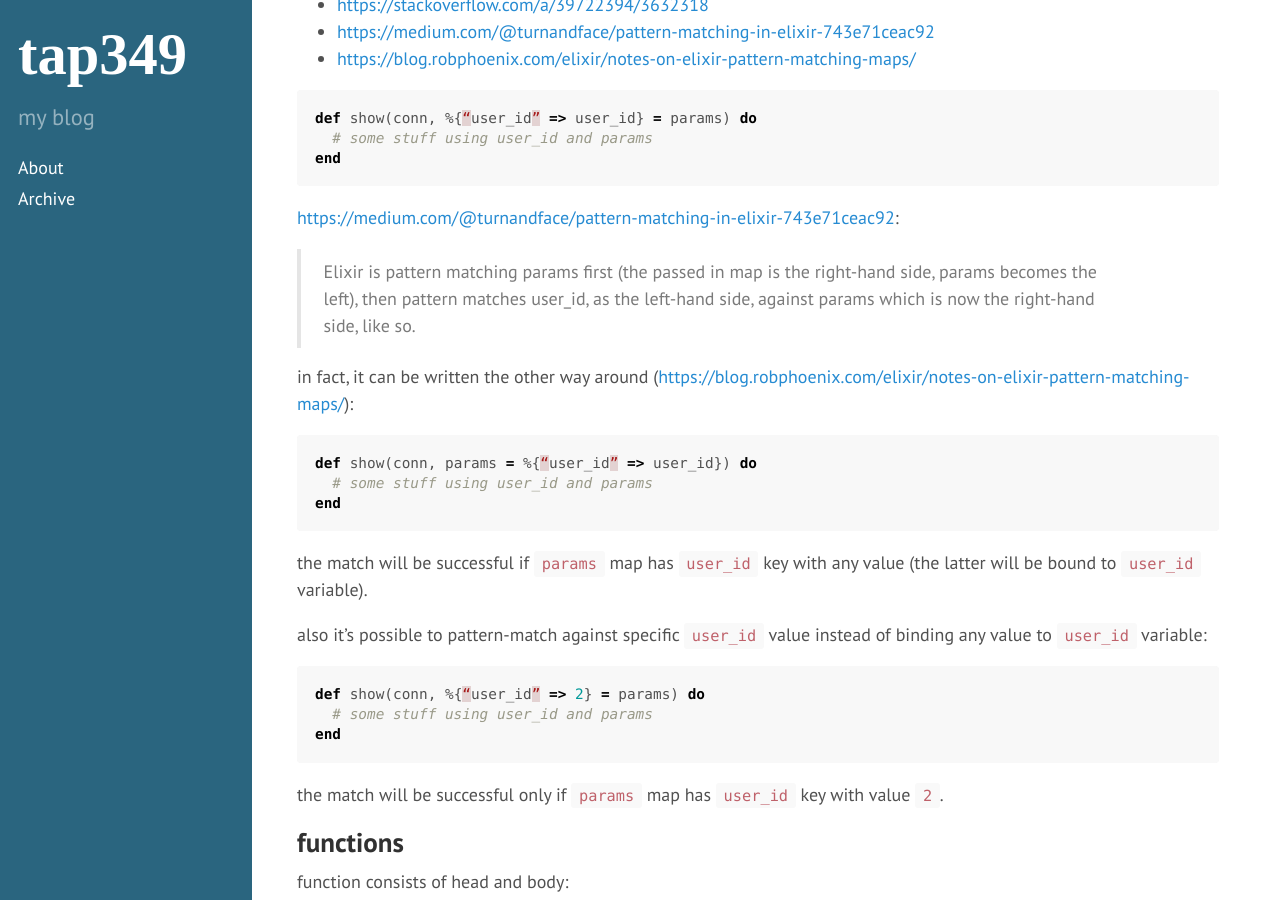
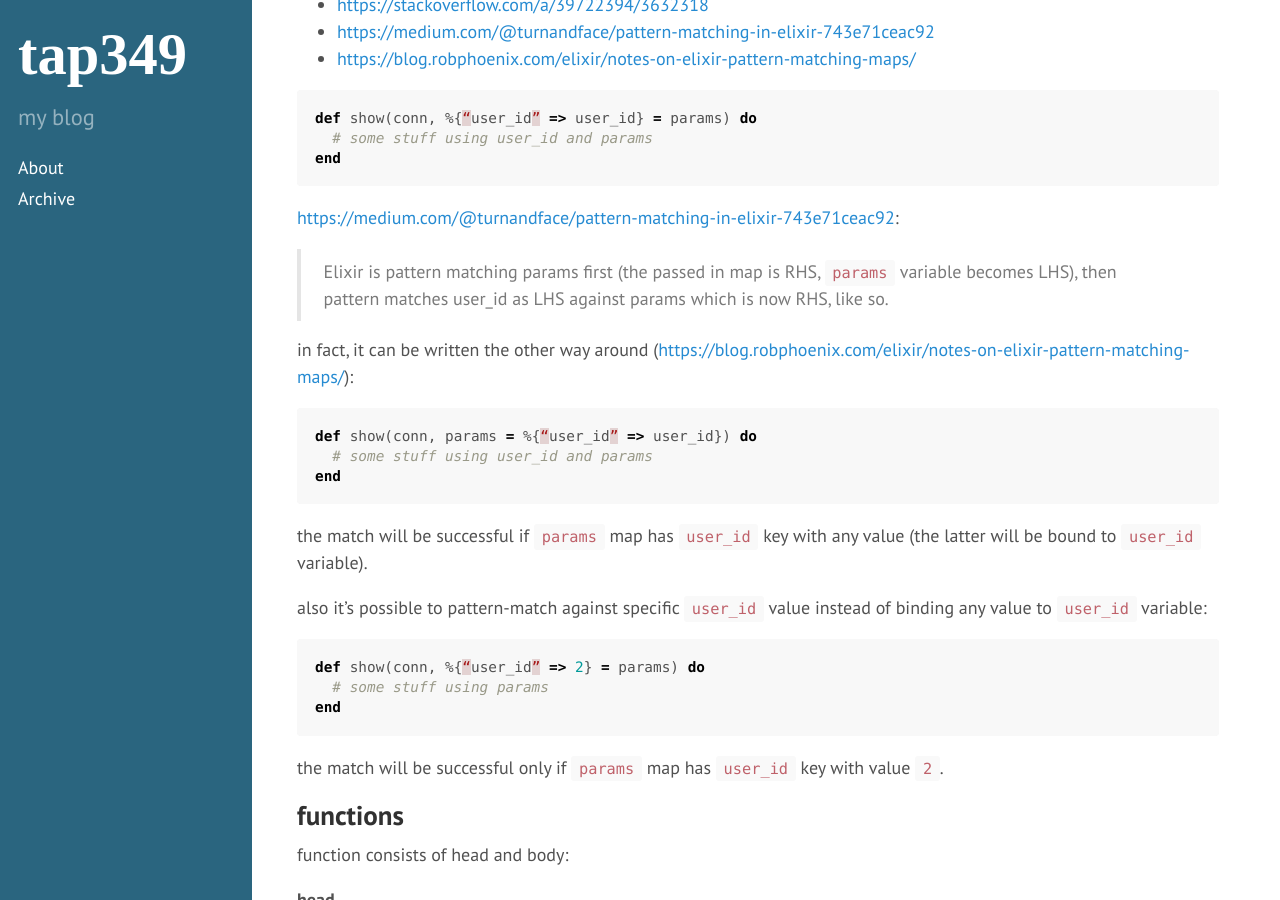
Before and after one commit to tap349/tap349.github.io, a Jekyll site: the page built from _posts/2016-12-31-elixir.md, in a window 1280 px wide and 900 px high, scrolled down 2046 px. Built offline with Jekyll 4.4.1, drawn with Linux system fonts in a browser that asks for light colours.

Commit message:
update 2017-07-23_14:05:01

````diff
--- a/_posts/2016-12-31-elixir.md
+++ b/_posts/2016-12-31-elixir.md
@@ -66,9 +66,9 @@ end
 
 <https://medium.com/@turnandface/pattern-matching-in-elixir-743e71ceac92>:
 
-> Elixir is pattern matching params first (the passed in map is the right-hand
-> side, params becomes the left), then pattern matches user_id, as the
-> left-hand side, against params which is now the right-hand side, like so.
+> Elixir is pattern matching params first (the passed in map is RHS,
+> `params` variable becomes LHS), then pattern matches user_id as LHS
+> against params which is now RHS, like so.
 
 in fact, it can be written the other way around
 (<https://blog.robphoenix.com/elixir/notes-on-elixir-pattern-matching-maps/>):
@@ -87,7 +87,7 @@ instead of binding any value to `user_id` variable:
 
 ```elixir
 def show(conn, %{“user_id” => 2} = params) do
-  # some stuff using user_id and params
+  # some stuff using params
 end
 ```
 
````
